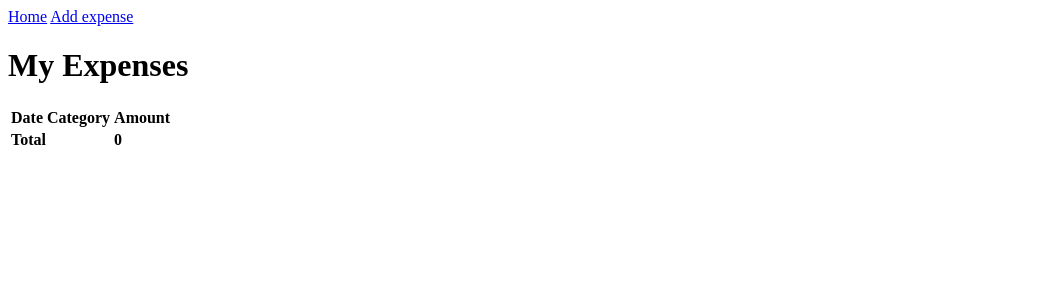
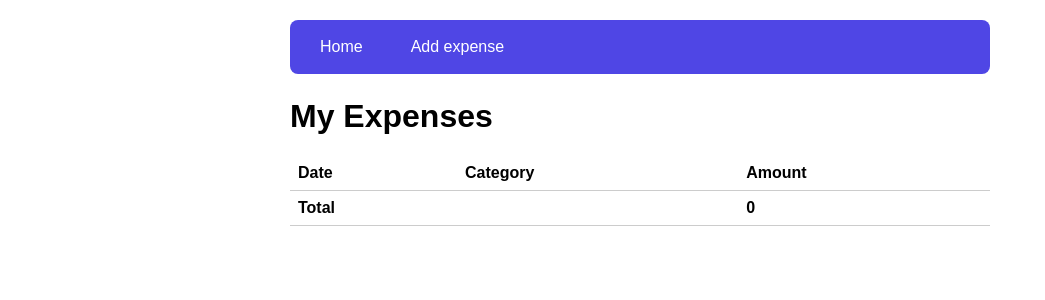
Before and after one commit to d9c8zpkywj-lgtm/Expense-Tracker, a Flask app: page / in a window 1280 px wide. Shown: the top 300 px of the page, without its empty margins (0-1045 px from the left). Run offline with Flask 3, Linux system fonts and the light colour scheme; data that the repository does not hold is empty.

Commit message:
finished

```diff
--- a/static/style.css
+++ b/static/style.css
@@ -0,0 +1,56 @@
+body {
+  font-family: Arial, sans-serif;
+  max-width: 700px;
+  margin: 20px auto;
+  padding: 0 16px;
+}
+
+nav a {
+  margin-right: 12px;
+}
+
+table {
+  width: 100%;
+  border-collapse: collapse;
+}
+
+th, td {
+  padding: 8px;
+  border-bottom: 1px solid #ccc;
+  text-align: left;
+}
+
+label {
+  display: block;
+  margin-bottom: 12px;
+}
+
+input, select {
+  display: block;
+  padding: 6px;
+}
+
+button {
+  padding: 6px 12px;
+  cursor: pointer;
+}
+
+nav {
+  display: flex;
+  gap: 8px;
+  background: #4f46e5;
+  padding: 12px 16px;
+  border-radius: 8px;
+  margin-bottom: 24px;
+}
+
+nav a {
+  color: white;
+  text-decoration: none;
+  padding: 6px 14px;
+  border-radius: 6px;
+}
+
+nav a:hover {
+  background: rgba(255, 255, 255, 0.2);
+}
--- a/templates/base.html
+++ b/templates/base.html
@@ -10,7 +10,7 @@
 <nav>
   <a href="{{ url_for('home') }}">Home</a>
   <a href="{{ url_for('add') }}">Add expense</a>
-</nav>
+</nav class = "navbar">
     <main>
         {% block content %}
         {% endblock %}
--- a/templates/index.html
+++ b/templates/index.html
@@ -7,14 +7,14 @@
         <th>Category</th>
         <th>Amount</th>
     </tr>
-    {% for e in expenses %}
-    <tr>
+    {%  for e in expenses %}
+    <tr >
         <td>{{e.date}}</td>
         <td>{{e.category}}</td>
         <td>{{e.amount}}</td>
         <td>
         <form method="post" action="{{ url_for('delete', id=e['id']) }}">
-            <button type="submit">Delete</button>
+            <button type="submit" class ="delete_button">Delete</button>
         </form>
         </td>
     </tr>
```
